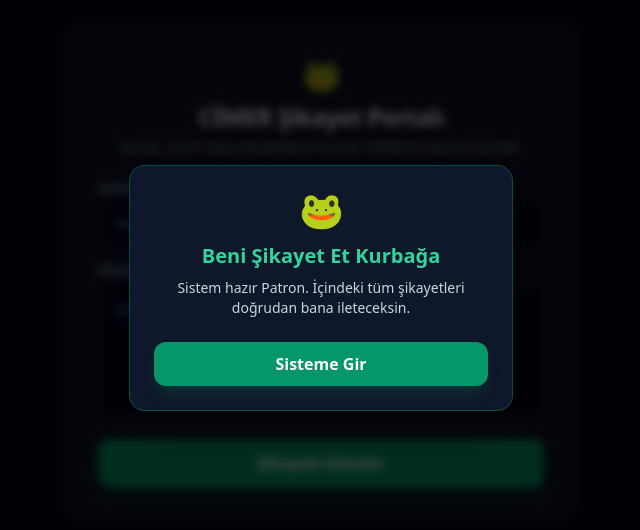
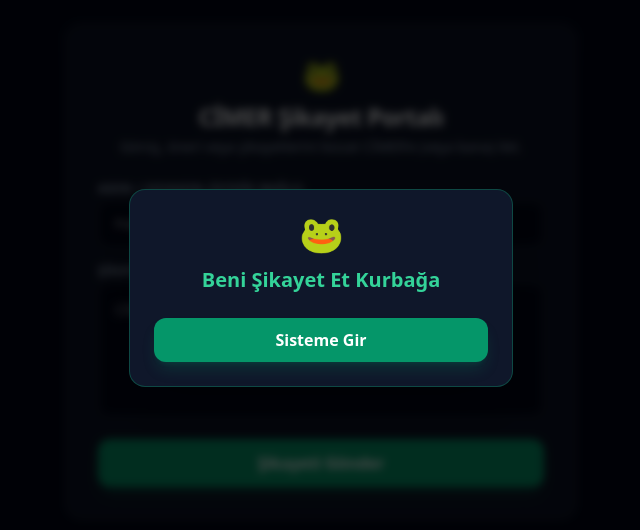
Before and after one commit to bulutmi/-ikayet, a plain HTML site: page index.html in a window 1280 px wide. Shown: the part 112-642 px from the top of the page, without its empty margins (319-959 px from the left). Drawn offline with nearby package versions, Linux system fonts and the light colour scheme.

Commit message:
Update welcome popup content in index.html
Remove the complaint message from the welcome popup.

```diff
--- a/index.html
+++ b/index.html
@@ -12,7 +12,8 @@
         <div class="bg-slate-900 border border-emerald-500/30 rounded-2xl p-6 max-w-sm w-full text-center shadow-2xl animate-bounce-short">
             <div class="text-4xl mb-3">🐸</div>
             <h3 class="text-xl font-bold text-emerald-400 mb-2">Beni Şikayet Et Kurbağa</h3>
-            <p class="text-slate-300 text-sm mb-6">Sistem hazır Patron. İçindeki tüm şikayetleri doğrudan bana ileteceksin.</p>
+            <p class="text-slate-300 text-sm mb-6">
+</p>
             <button onclick="closePopup()" class="w-full bg-emerald-600 hover:bg-emerald-500 text-white font-semibold py-2.5 px-4 rounded-xl transition duration-200 shadow-lg shadow-emerald-600/20">
                 Sisteme Gir
             </button>
```
